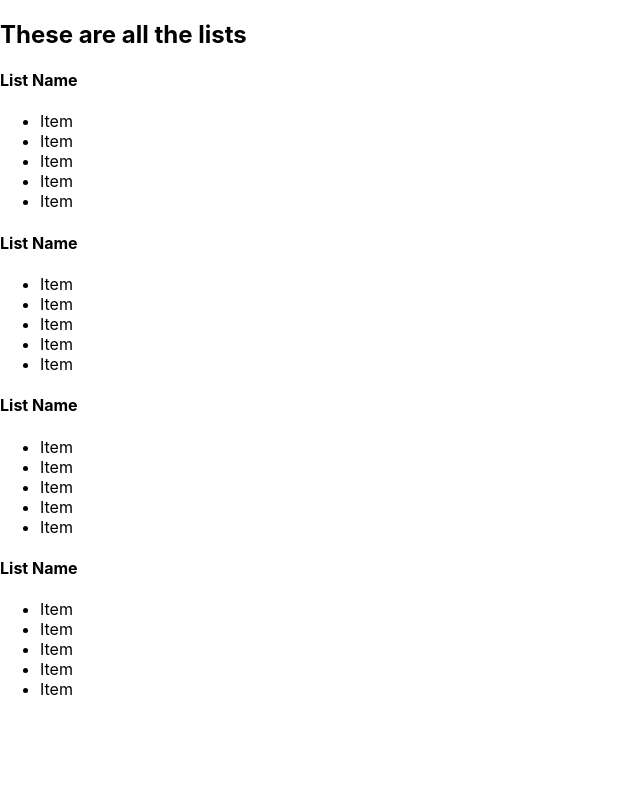
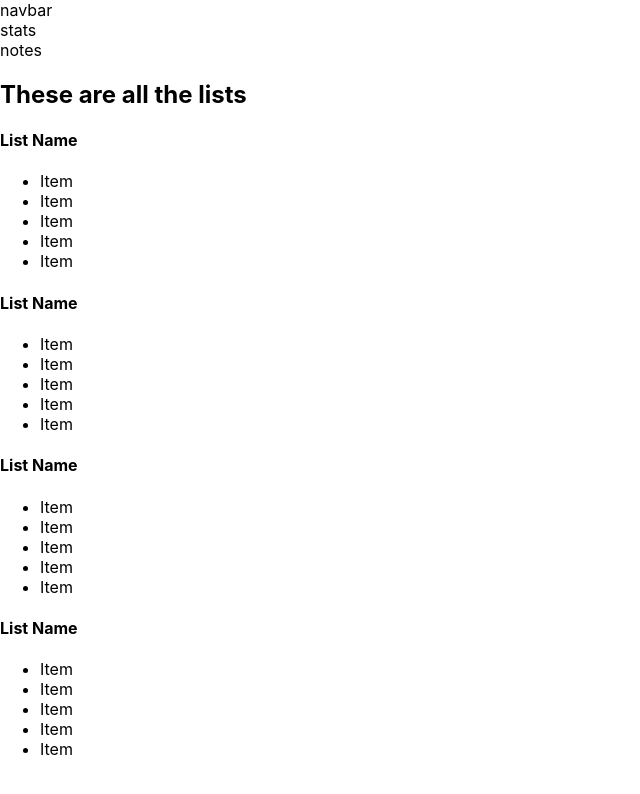
Before and after one commit to christina-ml/goal-maker-app, a React (Create React App) app: page / in a window 1280 px wide. Shown: the top 794 px of the page, without its empty margins (0-640 px from the left). Built offline with nearby package versions, Linux system fonts and the light colour scheme.

Commit message:
added Lists, Navbar, Notes, Stats components

```diff
--- a/src/App.js
+++ b/src/App.js
@@ -2,6 +2,8 @@ import { Component } from 'react';
 import './App.css';
 import Lists from './components/Lists';
 import Navbar from './components/Navbar';
+import Notes from './components/Notes';
+import Stats from './components/Stats';
 
 class App extends Component{
   constructor(){
@@ -11,6 +13,8 @@ class App extends Component{
     return (
       <div className="app">
         <Navbar />
+        <Stats />
+        <Notes />
         <Lists />
       </div>
     );
--- a/src/components/Navbar.js
+++ b/src/components/Navbar.js
@@ -7,6 +7,7 @@ class Navbar extends Component{
     render(){
       return (
         <div className="navbar">
+            navbar
         </div>
       );
     }
--- a/src/components/Notes.js
+++ b/src/components/Notes.js
@@ -7,6 +7,7 @@ class Notes extends Component{
     render(){
       return (
         <div className="notes">
+            notes
         </div>
       );
     }
--- a/src/components/Stats.js
+++ b/src/components/Stats.js
@@ -7,6 +7,7 @@ class Stats extends Component{
     render(){
       return (
         <div className="stats">
+            stats
         </div>
       );
     }
```
